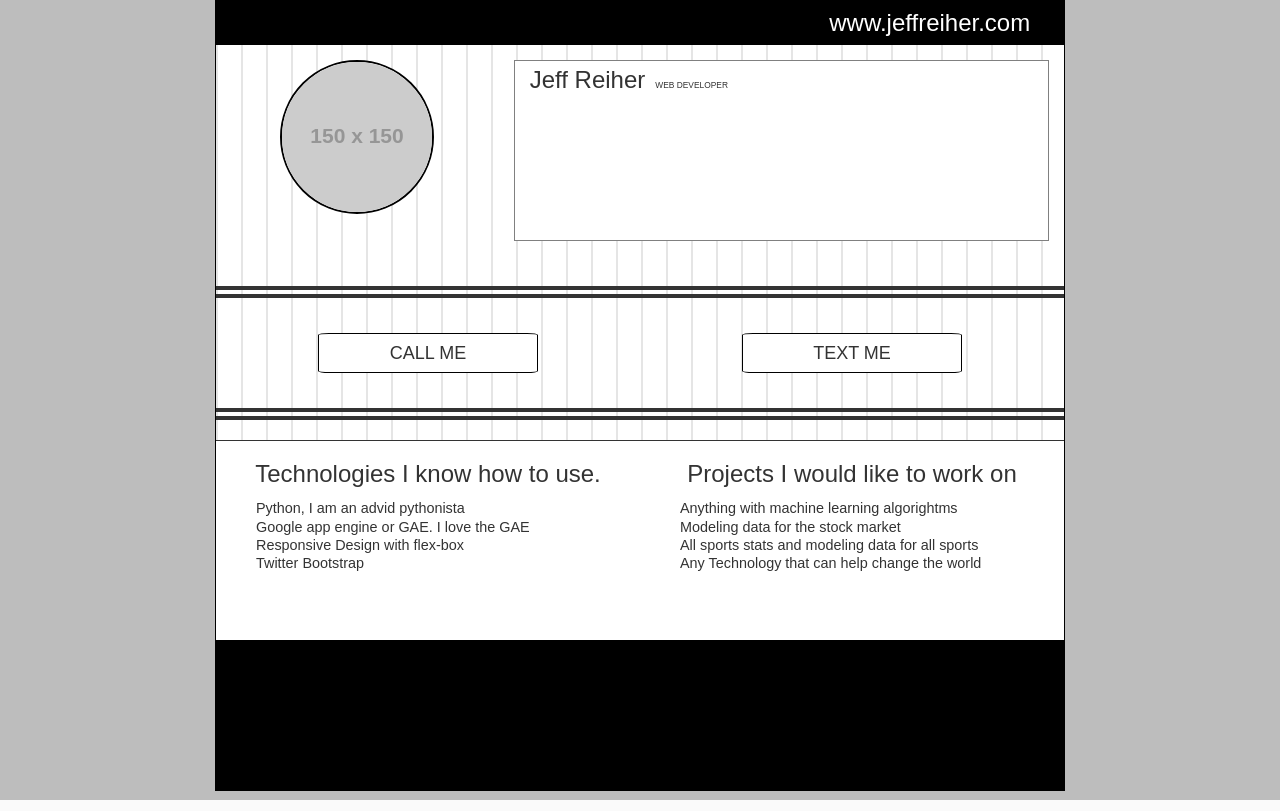
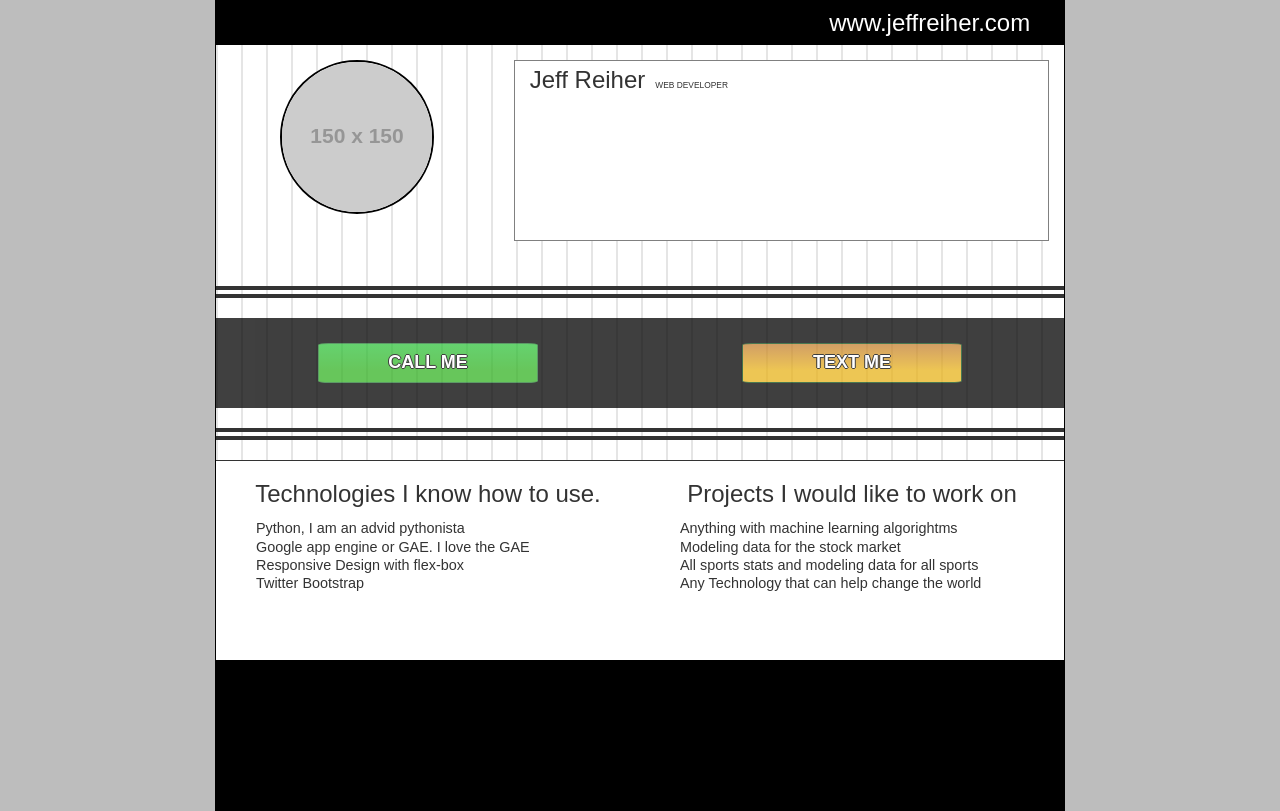
Before and after one commit to jreiher2003/pro_jeffreiher, a Flask app: page / in a window 1280 px wide. Run offline with Flask 2, Linux system fonts and the light colour scheme; grey boxes labelled with a size stand in for pictures from a placeholder-image service; some libraries are stand-ins or nearby versions.

Commit message:
add button styles

```diff
--- a/jreiher/static/styles.css
+++ b/jreiher/static/styles.css
@@ -48,6 +48,7 @@ body {
 	font-size: 24px;
 	color: white;
 	float: right;
+/* 	text-shadow: -1px 0 black, 0 1px black, 1px 0 black, 0 -1px black; */
 }
 
 .profile, .name {
@@ -82,6 +83,7 @@ body {
 	/* margin-bottom: -100px; */
 	text-align: center;
 	padding-top: 5px;
+/* 	 text-shadow: -1px 0 black, 0 1px black, 1px 0 black, 0 -1px black; */
 }
 span {
 	font-size: .35em;
@@ -110,26 +112,52 @@ hr.style-eight:after {
 
 .button1, .button2 {
 	width: 100%;
-	height: auto;
-	padding: 15px;
+	/* height: 75px; */
+	padding: 25px;
 	text-align: center;
 	transition: color .5s;
+	background-color: black;
+	opacity: .75;
+/* 	margin-top: 5px; */
+	/* margin-left: 30px; */
 }
 
 .button1 button, .button2 button {
-	width: 275px;
+	width: 225px;
 	height: 40px;
 	margin: auto;
-	border: 1px solid black;
+	border: 1px solid;
 	background-color: #fff;
 	border-radius: 5%;
 	text-decoration: none;
 	text-transform: uppercase;
 	font-size: 1.5em;
+	background-color: #24D00C;
+    background-image: -moz-linear-gradient(center top,#32c33f 0,#2caa37 70%);
+
+	background-image: -webkit-gradient(linear,left top,left bottom,color-stop(0,#32c33f),color-stop(0.7,#35B325));
+
+	border-color: #267934;
+    color: #fff;
+    display: block;
+    font-weight: bold;
+    text-shadow: -1px 0 black, 0 1px black, 1px 0 black, 0 -1px black;
+    margin: 0 auto;
+	opacity: none;
+	opacity: 1;
+}
+.button2 button {
+	background-color: #D89322;
+    background-image: -moz-linear-gradient(center top,#32c33f 0,#2caa37 70%);
+
+	background-image: -webkit-gradient(linear,left top,left bottom,color-stop(0,#C37F32),color-stop(0.7,#E8B31B));
+
+	border-color: #0D4C18;
+
 }
 .button1 button:hover, .button2 button:hover {
-	background-color: black;
-	color: white;
+	background-color: green;
+/* 	color:black; */
 }
 
 .info1, .info2 {
--- a/jreiher/templates/index.html
+++ b/jreiher/templates/index.html
@@ -85,8 +85,8 @@
 		<div class="profile"><img src="https://placehold.it/150x150"/></div>
 		<div class="name"><p>Jeff Reiher<span>Web Developer</span></p></div>
 		<hr class="style-eight">
-		<div class="button1"><button>Call Me</button></div>
-		<div class="button2"><button>Text me</button></div>
+		<div class="button1"><button class="btn btn-success">Call Me</button></div>
+		<div class="button2"><button class="btn btn-warning">Text me</button></div>
 		<hr class="style-eight">
 		<div class="info1">
 			<h3>Technologies I know how to use.</h3>
```
